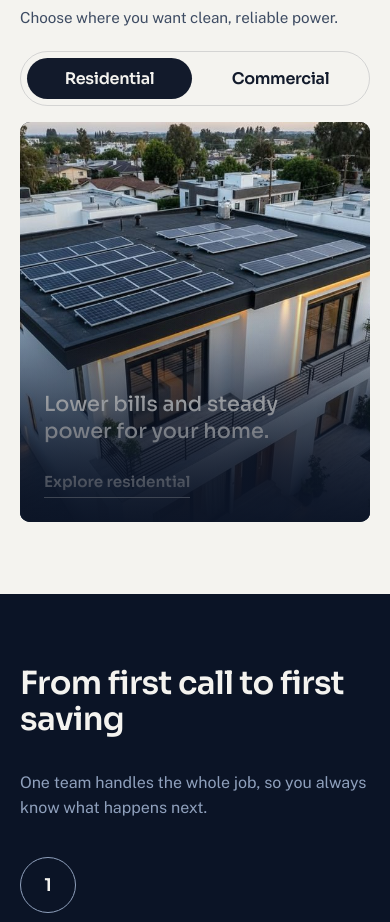
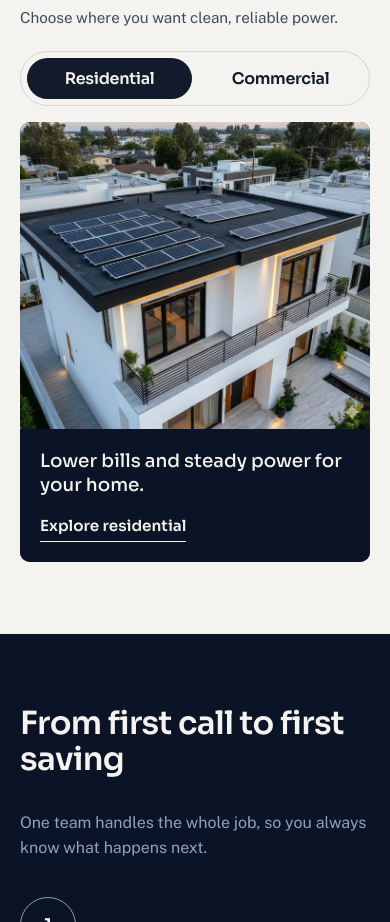
Before and after one commit to koweb1/SOLVANTA, a Next.js app: page / in a window 390 px wide. Shown: the part 4820-5742 px from the top of the page. Built offline with nearby package versions, Linux system fonts and the light colour scheme; no server answers.

Commit message:
improved

```diff
--- a/components/sections/AudienceSelector.tsx
+++ b/components/sections/AudienceSelector.tsx
@@ -17,7 +17,8 @@ const audiences = [
     caption: "For homes",
     href: "/residential",
     image: "/images/res.jpg",
-    alt: "Installer fitting solar panels on a home rooftop",
+    position: "object-center",
+    alt: "Modern home with solar panels on a flat roof at dusk",
     line: "Lower bills and steady power for your home.",
     cta: "Explore residential",
   },
@@ -27,7 +28,8 @@ const audiences = [
     caption: "For businesses",
     href: "/commercial",
     image: "/images/com.jpg",
-    alt: "Close-up of a commercial solar panel array",
+    position: "object-[50%_52%]",
+    alt: "Aerial view of a factory rooftop covered in solar panels",
     line: "Cut operating costs and keep your business running.",
     cta: "Explore commercial",
   },
@@ -178,7 +180,7 @@ export default function AudienceSelector() {
             })}
           </div>
 
-          <div className="relative min-h-[520px] overflow-hidden rounded-[10px] bg-navy text-ivory max-[980px]:min-h-[400px]">
+          <div className="relative min-h-[520px] overflow-hidden rounded-[10px] bg-navy text-ivory max-[980px]:h-[440px] max-[980px]:min-h-0">
             {audiences.map((a, i) => {
               const active = i === current;
               return (
@@ -188,32 +190,33 @@ export default function AudienceSelector() {
                   role="tabpanel"
                   aria-labelledby={`tab-${a.id}`}
                   inert={!active}
-                  className={`absolute inset-0 ${active ? "" : "pointer-events-none"}`}
+                  className={`absolute inset-0 flex flex-col ${active ? "" : "pointer-events-none"}`}
                 >
+                  {/* Image area: fills the space above the caption on mobile, the whole panel on desktop */}
+                  <div className="relative min-h-0 flex-1 min-[981px]:absolute min-[981px]:inset-0">
                     <Image
                       src={a.image}
                       alt={a.alt}
                       fill
                       sizes="(max-width: 980px) 100vw, 58vw"
-                    className={`object-cover transition-all duration-700 ease-out motion-reduce:transition-none ${
+                      className={`object-cover ${a.position} transition-all duration-700 ease-out motion-reduce:transition-none ${
                         active ? "scale-100 opacity-100" : "scale-105 opacity-0"
                       }`}
                     />
-                  <span
-                    aria-hidden="true"
-                    className="absolute inset-0 bg-[linear-gradient(180deg,rgba(11,20,38,0)_45%,rgba(11,20,38,.88)_100%)]"
-                  />
+                  </div>
+
+                  {/* Caption: solid bar under the image on mobile, frosted card on desktop */}
                   <div
-                    className={`absolute inset-x-0 bottom-0 p-[clamp(24px,3vw,40px)] transition-[opacity,transform] delay-150 duration-500 motion-reduce:transition-none ${
+                    className={`relative bg-navy p-5 transition-[opacity,transform] delay-150 duration-500 min-[981px]:absolute min-[981px]:bottom-6 min-[981px]:left-6 min-[981px]:max-w-[380px] min-[981px]:rounded-[10px] min-[981px]:bg-navy/80 min-[981px]:p-6 min-[981px]:backdrop-blur-md motion-reduce:transition-none ${
                       active
                         ? "translate-y-0 opacity-100"
                         : "translate-y-3 opacity-0"
                     }`}
                   >
-                    <p className="max-w-[30ch] font-head text-[clamp(1.3rem,2vw,1.7rem)] leading-[1.3] font-medium">
+                    <p className="font-head text-[1.15rem] leading-[1.3] font-medium min-[981px]:text-[1.35rem]">
                       {a.line}
                     </p>
-                    <div className="mt-6">
+                    <div className="mt-4 min-[981px]:mt-5">
                       <LinkArrow href={a.href} tone="dark">
                         {a.cta}
                       </LinkArrow>
```
Lines whose indentation alone changed are shown as unchanged.
